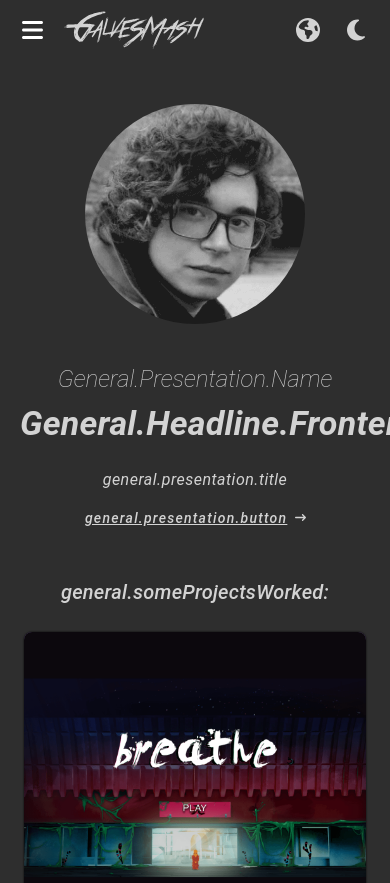
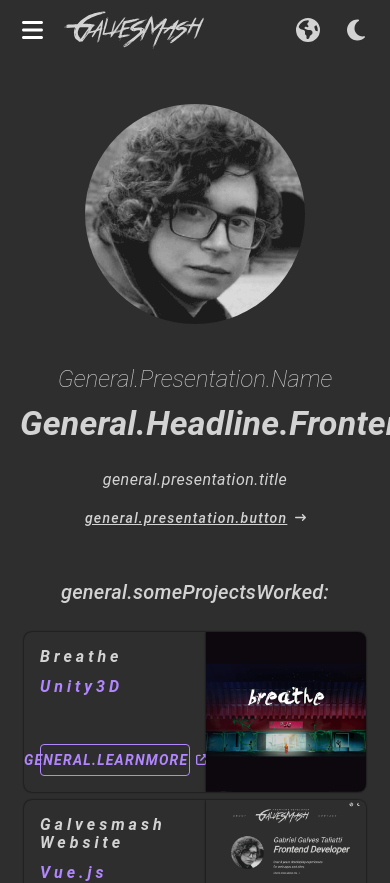
Before and after one commit to Galvesmash/galvesmash-website, a Nuxt app: page / in a window 390 px wide. Shown: the top 883 px of the page. Built offline with nearby package versions, Linux system fonts and the light colour scheme.

Commit message:
feat: add project card component for mobile and desktop

```diff
--- a/app.vue
+++ b/app.vue
@@ -56,41 +56,41 @@
 
   .text-headline {
     font-size: 12px !important;
-    font-weight: 100 !important;
+    font-weight: 100;
     letter-spacing: 11px !important;
     line-height: 10px !important;
 
     &-footer {
       font-size: 10px !important;
-      font-weight: 400 !important;
+      font-weight: 400;
       letter-spacing: 1.67px !important;
       line-height: 16px !important;
     }
 
     &-general {
       font-size: 15px !important;
-      font-weight: 300 !important;
+      font-weight: 300;
       letter-spacing: 2px !important;
       line-height: 18px !important;
     }
 
     &-small {
       font-size: 10px !important;
-      font-weight: 100 !important;
+      font-weight: 100;
       letter-spacing: 9px !important;
       line-height: 10px !important;
     }
 
     &-subtitle {
       font-size: 16px !important;
-      font-weight: 500 !important;
+      font-weight: 500;
       letter-spacing: 4px !important;
       line-height: 18px !important;
     }
 
     &-title {
       font-size: 26px !important;
-      font-weight: 700 !important;
+      font-weight: 700;
       letter-spacing: 9px !important;
       line-height: 28px !important;
     }
@@ -109,6 +109,10 @@
 
   .pt-md-app {
     padding-top: 203px !important;
+  }
+
+  .text-pre-wrap {
+    white-space: pre-wrap !important;
   }
 
   .v-field-label {
--- a/components/ProjectCard.vue
+++ b/components/ProjectCard.vue
@@ -1,7 +1,9 @@
 <script setup lang="ts">
+  import { useI18n } from 'vue-i18n'
   import { useProjectStore } from '~/store'
   import type { ProjectObject } from '~/types'
 
+  const { t } = useI18n()
   const config = useRuntimeConfig()
 
   const emit = defineEmits(['handle-interaction'])
@@ -20,44 +22,53 @@
 </script>
 
 <template>
-  <v-hover v-slot="{ isHovering, props }">
   <v-card
-      v-bind="props"
-      :href="propsData.href"
     :style="{ boxShadow: '0 0 2px black' }"
     class="mx-auto"
-      color="dark-lavender"
-      height="300"
-      link
-      max-width="380"
+    color="background"
+    height="160"
     rounded="lg"
-      target="_blank"
-      @click="handleInteraction"
   >
-      <v-img
-        :class="{ 'opacity-30 filter-blur-5 z-index-10' : isHovering }"
-        :lazy-src="lazyImage"
-        :src="coverImage"
-        :style="{ transition: 'all .3s' }"
-        class="position-absolute top-0"
-        cover
-        height="100%"
-        width="100%"
-      />
-
-      <v-card-item
-        :class="{ 'opacity-100 z-index-20' : isHovering }"
-        :style="{ transition: 'all .3s' }"
-        class="h-100 justify-center opacity-0 position-relative text-center"
-      >
-        <v-card-title class="mb-3 no-user-select text-headline-title text-grey-lighten-4">
+    <div class="d-flex flex-no-wrap justify-space-between">
+      <v-container class="d-flex flex-column ma-0" max-width="calc(100% - 160px)">
+        <v-card-title class="mb-3 font-italic font-weight-bold no-user-select pa-0 text-headline-subtitle text-pre-wrap text-secondary">
           {{ propsData.title }}
         </v-card-title>
 
-        <v-card-subtitle class="font-weight-bold no-user-select text-headline-subtitle text-primary" :style="{ textShadow: '0 0 6px black' }">
+        <v-card-subtitle class="font-italic font-weight-bold no-user-select opacity-100 pa-0 text-headline-subtitle text-primary">
           {{ propsData.subtitle }}
         </v-card-subtitle>
-      </v-card-item>
+
+        <v-card-actions class="align-end flex-grow-1 pa-0">
+          <v-btn
+            :href="propsData.href"
+            @click="handleInteraction"
+            class="font-italic font-weight-bold w-100"
+            color="primary"
+            height="32"
+            target="_blank"
+            variant="outlined"
+          >
+            {{ t('general.learnMore') }}
+
+            <v-icon class="ml-2" color="primary" icon="fa-solid fa-up-right-from-square" size="11" />
+          </v-btn>
+        </v-card-actions>
+      </v-container>
+
+      <v-avatar
+        :style="{ boxShadow: '0 0 2px black' }"
+        border="none"
+        class="pa-0"
+        rounded="0"
+        size="160"
+      >
+        <v-img
+          :lazy-src="lazyImage"
+          :src="coverImage"
+          cover
+        />
+      </v-avatar>
+    </div>
   </v-card>
-  </v-hover>
 </template>
--- /dev/null
+++ b/components/ProjectCardDesktop.vue
@@ -0,0 +1,63 @@
+<script setup lang="ts">
+  import { useProjectStore } from '~/store'
+  import type { ProjectObject } from '~/types'
+
+  const config = useRuntimeConfig()
+
+  const emit = defineEmits(['handle-interaction'])
+  const projectStore = useProjectStore()
+
+  const propsData = defineProps<ProjectObject>()
+
+  const coverImage = computed(() => `${config.public.imagesPath}images/${propsData.cover}`)
+  const lazyImage = computed(() => `${config.public.imagesPath}images/lazy-${propsData.cover}`)
+
+  function handleInteraction() {
+    projectStore.setSelectedProject(propsData.title)
+
+    emit('handle-interaction')
+  }
+</script>
+
+<template>
+  <v-hover v-slot="{ isHovering, props }">
+    <v-card
+      v-bind="props"
+      :href="propsData.href"
+      :style="{ boxShadow: '0 0 2px black' }"
+      @click="handleInteraction"
+      class="mx-auto"
+      color="dark-lavender"
+      height="300"
+      link
+      max-width="380"
+      rounded="lg"
+      target="_blank"
+    >
+      <v-img
+        :class="{ 'opacity-30 filter-blur-5 z-index-10' : isHovering }"
+        :lazy-src="lazyImage"
+        :src="coverImage"
+        :style="{ transition: 'all .3s' }"
+        class="position-absolute top-0"
+        cover
+        height="100%"
+        width="100%"
+      />
+
+      <v-card-item
+        :class="{ 'opacity-100 z-index-20' : isHovering }"
+        :style="{ transition: 'all .3s' }"
+        class="h-100 justify-center opacity-0 position-relative text-center"
+      >
+        <v-card-title class="mb-3 font-italic font-weight-bold no-user-select text-headline-title text-grey-lighten-4 text-pre-wrap text-uppercase">
+          {{ propsData.title }}
+        </v-card-title>
+
+        <v-card-subtitle class="font-italic font-weight-bold no-user-select text-headline-subtitle text-primary text-uppercase" :style="{ textShadow: '0 0 6px black' }">
+          {{ propsData.subtitle }}
+        </v-card-subtitle>
+      </v-card-item>
+    </v-card>
+  </v-hover>
+</template>
--- a/lang/en/general/index.js
+++ b/lang/en/general/index.js
@@ -17,6 +17,7 @@ export const general = {
     en: 'English',
     'pt-br': 'Português',
   },
+  learnMore: 'Learn more',
   menu: {
     about: 'About',
     contact: 'Contact'
--- a/lang/pt-br/general/index.js
+++ b/lang/pt-br/general/index.js
@@ -16,6 +16,7 @@ export const general = {
     en: 'English',
     'pt-br': 'Português',
   },
+  learnMore: 'Saiba mais',
   menu: {
     about: 'Sobre',
     contact: 'Contato'
--- a/pages/index.vue
+++ b/pages/index.vue
@@ -1,5 +1,7 @@
 <script setup lang="ts">
   import { useI18n } from 'vue-i18n'
+  import ProjectCard from '~/components/ProjectCard'
+  import ProjectCardDesktop from '~/components/ProjectCardDesktop'
   import { useGeneralStore, useProjectStore, useThemeStore } from '~/store'
 
   definePageMeta({
@@ -28,7 +30,6 @@
 
   const coverImage = computed(() => `${config.public.imagesPath}images/me-small.png`)
   const lazyImage = computed(() => `${config.public.imagesPath}images/lazy-me-small.png`)
-  const smCols = computed(() => projectList.value.length >=2 ? '6' : '12')
   const mdCols = computed(() => {
     if (projectList.value.length >= 3) return '4'
 
@@ -137,11 +138,12 @@
         v-for="(project, index) in projectList"
         :key="index"
         :md="mdCols"
-        :sm="smCols"
         class="pb-2 pt-0 px-1"
         cols="12"
+        sm="12"
       >
-        <project-card
+        <component
+          :is="isMobileView ? ProjectCard : ProjectCardDesktop"
           :cover="project.cover"
           :href="project.href"
           :subtitle="project.subtitle"
```
Lines whose indentation alone changed are shown as unchanged.
